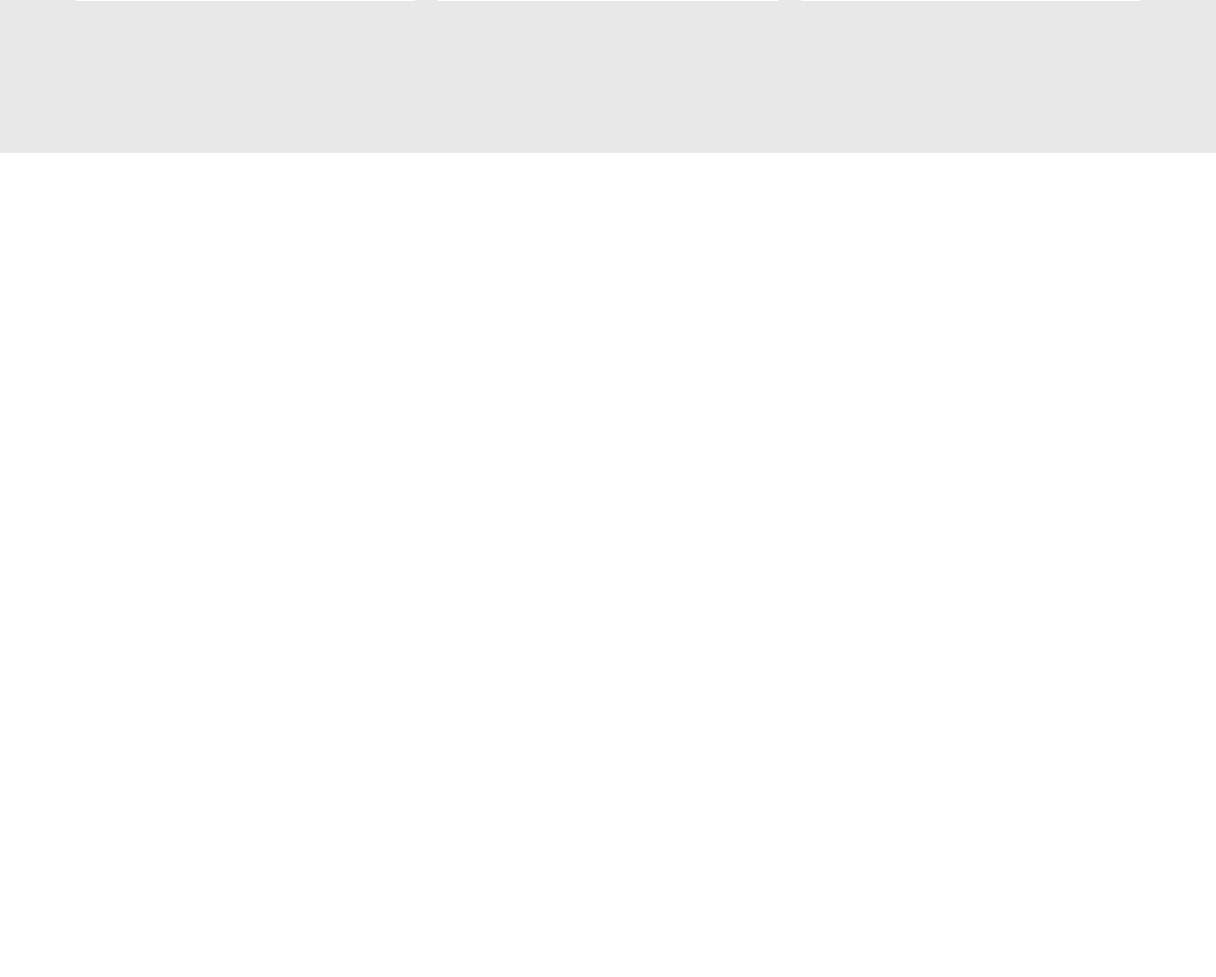
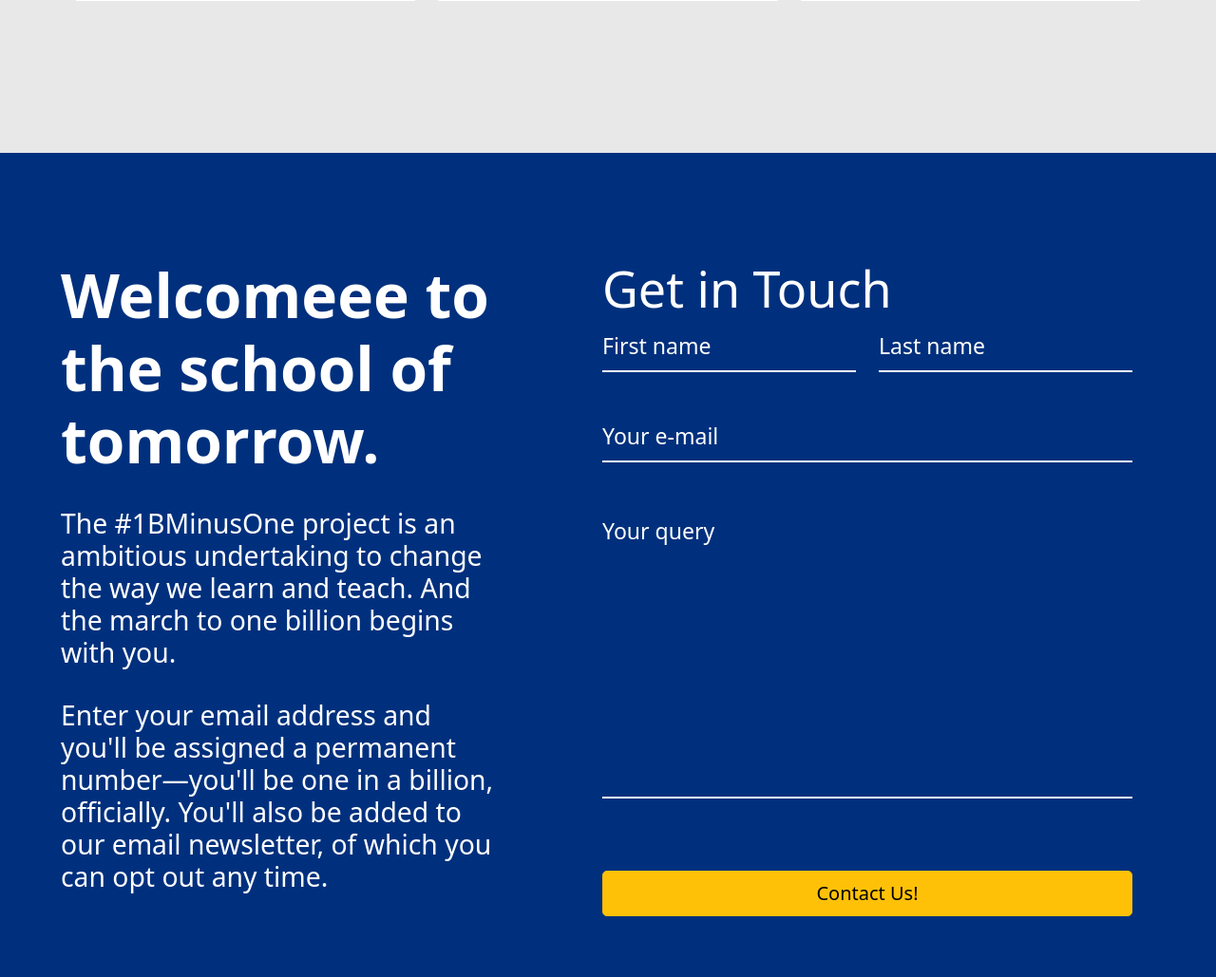
Before and after one commit to Mvk122/Warisan-Nexus-Website, a Flask app: page / in a window 1280 px wide. Shown: the part 1939-2968 px from the top of the page at 95% size. Before the commit the page ends 2100 px from the top, so only its background shows below. Run offline with Flask 2, Linux system fonts and the light colour scheme.

Commit message:
Added Contact section

```diff
--- a/static/styles/cover.css
+++ b/static/styles/cover.css
@@ -1,3 +1,11 @@
+textarea {
+    resize: none;
+    width: 100%;
+    border-style: none;
+    border-color: Transparent;
+    overflow: auto;
+}
+
 .colored-div {
     background-color: black;
     background-image: linear-gradient(44deg,#000 56%,#2e2f30);
@@ -17,8 +25,24 @@
     padding-top: 1em;
 }
 
+.subheader-subtext {
+    color: white;
+    font-size: calc(60% + 0.9vw + 0.9vh);
+    padding-top: 1em;
+
+}
+
+.secondary-text {
+    color: white;
+    font-size: calc(50% + 2.5vw + 1.5vh);
+}
+
 .shop-button {
     width: 40%;
+}
+
+.contact-button {
+    width: 100%;
 }
 
 .video-placeholder-holder {
@@ -80,6 +104,63 @@
     transform: translate(1em, -4em);
 }
 
+.contact-container {
+    background-color: #00307d;
+    padding-top: 4em;
+    padding-bottom: 4em;
+    padding-left: 4em;
+    padding-right: 4em;
+}
+
+.contact {
+    padding-left: 5em;
+}
+
+.text-input {
+    padding: 9px 0;
+    color: #FFFFFF;
+    background-color: #00307d;
+    box-shadow: 0px 2px 0px 0px #FFFFFF;
+    font-size: 1.2em;
+
+}
+
+.textarea-input {
+    padding: 9px 0;
+    color: #FFFFFF;
+    background-color: #00307d;
+    box-shadow: 0px 2px 0px 0px #FFFFFF;
+    font-size: 1.2em;
+
+}
+
+::placeholder { /* Chrome, Firefox, Opera, Safari 10.1+ */
+    color: white;
+    opacity: 1; /* Firefox */
+    font-size: 1.2em;
+}
+
+:-ms-input-placeholder { /* Internet Explorer 10-11 */
+    color: white;
+    font-size: 1.2em;
+}
+
+::-ms-input-placeholder { /* Microsoft Edge */
+    color: white;
+    font-size: 1.2em;
+}
+
+input {
+    outline: none;
+    margin: 0;
+    border: none;
+    -webkit-box-shadow: none;
+    -moz-box-shadow: none;
+    box-shadow: none;
+    width: 100%;
+    font-size: 14px;
+    font-family: inherit;
+  }
 
 @media (min-width: 768px) {
     .navbar-toggle-visible {
@@ -95,4 +176,14 @@
         padding-left: 1em;
         padding-right: 1em;
     }
+
+    .contact {
+        padding-left: 0em;
+        padding-top: 5em;
+    }
+
+    .contact-container {
+        padding-left: 1em;
+        padding-right: 1em ;
+    }
 }
--- a/templates/pages/index.html
+++ b/templates/pages/index.html
@@ -88,9 +88,59 @@
                     <button type="button" class="btn btn-dark btn-lg card-button mt-5">LEARN DESIGN</button>
                 </div>
             </div>
+        </div>
+    </div>
 
+    <div class="container-fluid contact-container">
+        <div class="pt-5">
+            <div class="row">
+                <div class="col-lg-5 col-md-12">
+                    <div>
+                        <h1 class="display-1 header-text">
+                            <b>Welcomeee to the school of tomorrow.</b>
+                        </h1>
+                    </div>
+                    <div>
+                        <h5 class="display-2 pt-4 subheader-subtext">
+                            The #1BMinusOne project is an ambitious undertaking to change the way we learn and teach. And the march to one billion begins with you.
+                        </h5>
+                        <h5 class="display-2 pt-4 subheader-subtext">
+                            Enter your email address and you'll be assigned a permanent number—you'll be one in a billion, officially. You'll also be added to our email newsletter, of which you can opt out any time.
+                        </h5>
+                    </div>
+                </div>
+                <div class="col-lg-7 col-md-12 pl-lg-4">
+                    <div class="container-fluid contact">
+                        <h1 class="display-2 secondary-text">
+                            <b>Get in Touch</b>
+                        </h1>
+                        <div class="row">
+                            <div class="col-lg-6 col-md-12">
+                                <input type="text" id="fname" name="fname" placeholder="First name" class="text-input"><br>
+                            </div>
+                            <div class="col-lg-6 col-md-12">
+                                <input type="text" id="lname" name="lname" placeholder="Last name" class="text-input"><br>
+                            </div>
+                        </div>
+                        <div class="row pt-5">
+                            <div class="col-md-12">
+                                <input type="text" id="email" name="email" placeholder="Your e-mail" class="text-input"><br>
+                            </div>
+                        </div>
+                        <div class="row pt-5">
+                            <div class="col-md-12">
+                                <textarea rows="10" type="text" id="query" name="query" placeholder="Your query" class="textarea-input"></textarea><br>
+                            </div>
+                        </div>
+                        <div class="row pt-5">
+                            <div class="col-md-12">
+                                <button type="button" class="btn btn-lg btn-warning mt-4 contact-button">Contact Us!</button>
+                            </div>
+                        </div>
+                    </div>
+                </div>
+            </div>
         </div>
-
     </div>
 
     <script src="https://cdn.jsdelivr.net/npm/bootstrap@5.1.3/dist/js/bootstrap.bundle.min.js"
```
